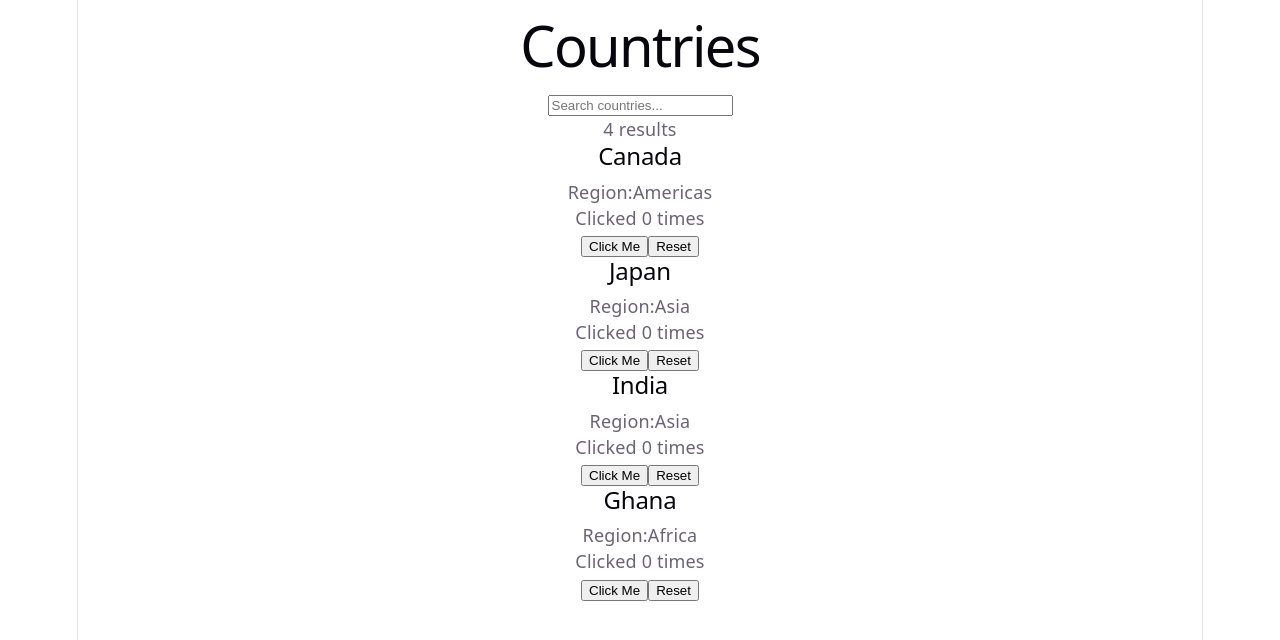
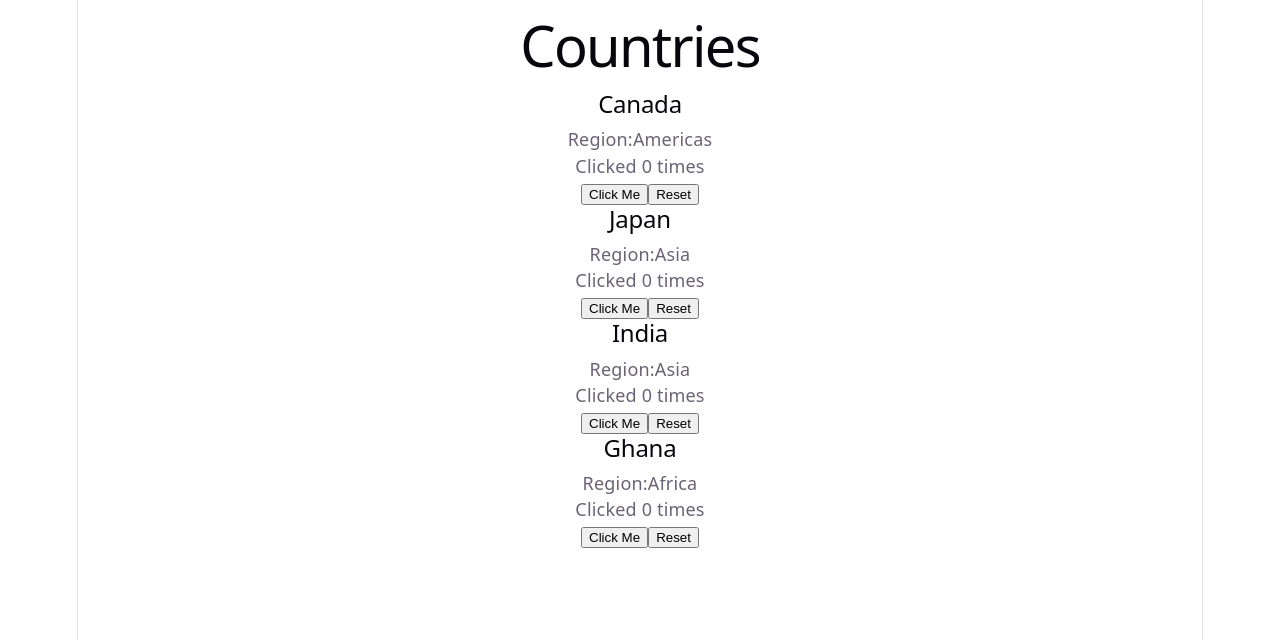
Before and after one commit to PinkMachine19/react-learn-with-ai, a React (Vite) app: page / in a window 1280 px wide. Shown: the top 640 px of the page. Built offline with nearby package versions, Linux system fonts and the light colour scheme.

Commit message:
reset app to session 20 starting point

```diff
--- a/src/App.jsx
+++ b/src/App.jsx
@@ -1,42 +1,10 @@
-import { useState } from "react";
-import CountryList from "./component/CountryList";
-import countries from "./data/countries";
-
-// Session 21 — Lab objective: lift the search state up from CountryList
-// into App, the nearest common ancestor. App now owns searchTerm, filters
-// the full countries array against it, and passes only the matching
-// countries down as a prop. CountryList no longer imports countries or
-// manages its own search state — it just renders whatever list it's given.
-
-// Session 22 — Lab objective: filteredCountries and resultCount are BOTH
-// derived values, not state. They are recalculated from searchTerm on
-// every render instead of being stored in their own useState — there is
-// nothing to keep in sync, so there is nothing that can drift out of sync.
-// The only real, independent state left in this component is searchTerm.
+import CountryList from './component/CountryList';
 
 function App() {
-  const [searchTerm, setSearchTerm] = useState('');
-
-  function handleSearchChange(event) {
-    setSearchTerm(event.target.value);
-  }
-
-  const filteredCountries = countries.filter(c =>
-    c.name.toLowerCase().includes(searchTerm.toLowerCase())
-  );
-  const resultCount = filteredCountries.length;
-
   return (
     <div>
       <h1>Countries</h1>
-      <input
-        type="text"
-        value={searchTerm}
-        onChange={handleSearchChange}
-        placeholder="Search countries..."
-      />
-      <p>{resultCount} {resultCount === 1 ? 'result' : 'results'}</p>
-      <CountryList countries={filteredCountries} />
+      <CountryList />
     </div>
   );
 }
--- a/src/component/CountryList.jsx
+++ b/src/component/CountryList.jsx
@@ -1,70 +1,22 @@
-// import CountryCard from './CountryCard';
+import countries from '../data/countries';
+import CountryCard from './CountryCard';
 
-// function CountryList() {
-//     const countries = [
-//     {name : 'Japan', region :'Asia'},
-//     {name: 'India', region: 'Asia'},
-//     {nmae: 'Ghana', region: 'Africa'},
-//     {name: 'Usa', region: 'Americas'}
-//   ]
-//   if (countries.length === 0 ) {
-//     return <p className='empty-message'>No countries here</p>;
-//   } else {
-//       return (
-//             <section className="country-list">
-//               <CountryCard name={countries[0].name} region={countries[0].region} />
-//               <CountryCard name={countries[1].name} region={countries[1].region} />
-//               <CountryCard name={countries[2].name} region={countries[2].region} />
-//               <CountryCard name={countries[3].name} region={countries[3].region} />
-//               <p>{countries.length} countries</p>
-//             </section>
-//           );
-//   }
-
-// }
-
-// export default CountryList;
-
-/*
-Lab objective: Add a countries array to CountryList.
-When it is empty, show No countries found. When it has items,
-show cards (still written manually — map comes in Session 14).
-*/
-
-
-
-//using the .map() function
-
-//Lab objective: Import countries from src/data/countries.js
-// and render all of them with .map() in CountryList.
-
-// Session 20 — Lab objective: add a search input that controls its own
-// value. It does not filter the list yet — that is Session 21, once the
-// state has somewhere to be shared from. Today is only the controlled
-// input pattern: value={searchTerm} + onChange={handleSearchChange}.
-
-// Session 21 — Lab objective: lift state up. CountryList no longer imports
-// countries or owns searchTerm — App does both now, and passes the
-// already-filtered list down as the countries prop. This component only
-// renders what it's given; it doesn't know or care that it's filtered.
-
-import CountryCard from  './CountryCard';
-
-function CountryList({ countries }) {
+function CountryList() {
   if (countries.length === 0) {
-    return <p className='empty-message'>No countries found</p>
+    return <p className="empty-message">No countries found</p>;
   }
 
   return (
-    <section className='country-list'>
-     {countries.map(c => (
-      <CountryCard
-      key={c.id}
-      name={c.name}
-      region={c.region}/>
-     ))}
+    <section className="country-list">
+      {countries.map((country) => (
+        <CountryCard
+          key={country.id}
+          name={country.name}
+          region={country.region}
+        />
+      ))}
     </section>
-  )
-};
+  );
+}
 
-export default CountryList
+export default CountryList;
```
